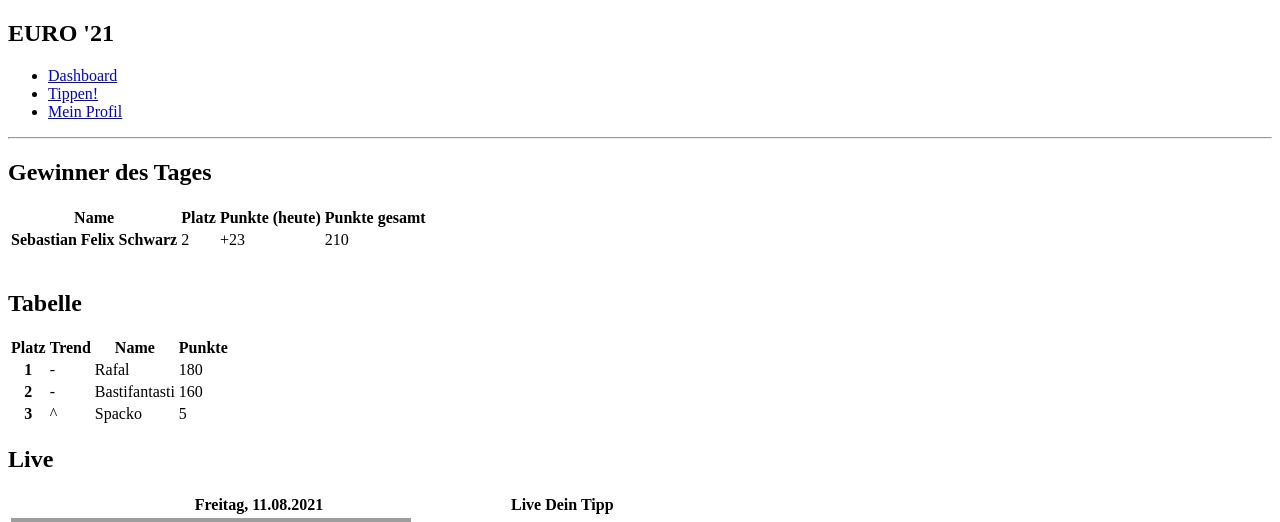
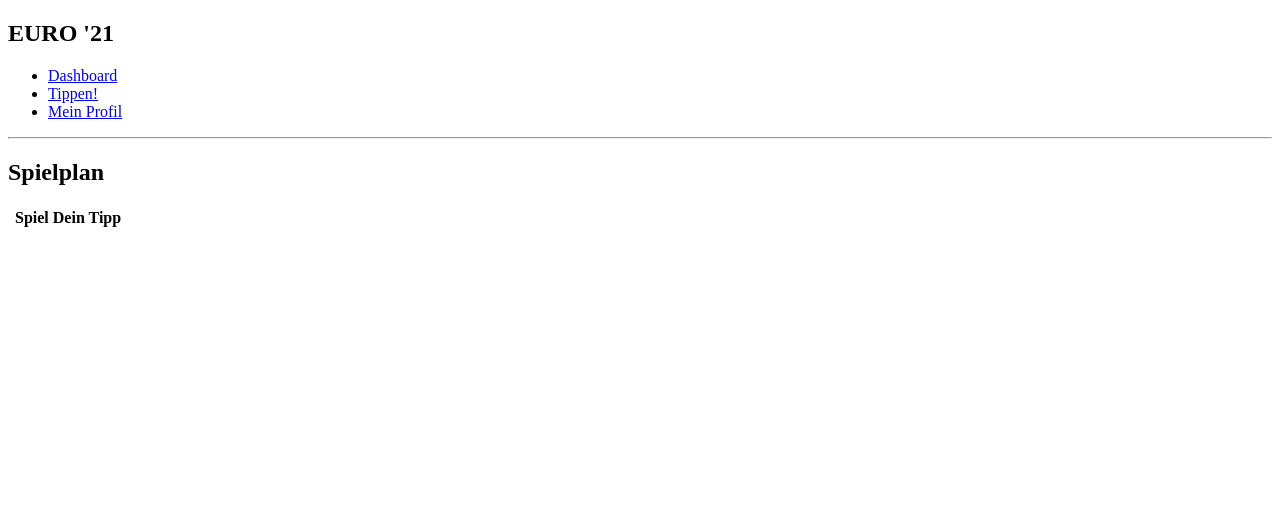
Before and after one commit to football-betting/frontend, a Symfony app: template templates/home/index.html.twig in a window 1280 px wide. Shown: the top 522 px of the page. After the commit the page ends 227 px from the top, so only its background shows below. Run offline with Twig, Linux system fonts and the light colour scheme; the template is opened without the code that fills it, so the values that code supplies are empty; some libraries are stand-ins or nearby versions; grey boxes are pictures that could not be loaded.

Commit message:
And a commit that I don't know the reason of...

```diff
--- a/templates/home/index.html.twig
+++ b/templates/home/index.html.twig
@@ -5,11 +5,11 @@
 {% block body %}
     <div class="row">
         <div class="col">
-            {%  include "home/winner-of-the-day.html.twig" %}<br>
-            {%  include "home/ranking.html.twig" %}
+{#            {%  include "home/winner-of-the-day.html.twig" %}<br>#}
+{#            {%  include "home/ranking.html.twig" %}#}
         </div>
         <div class="col">
-            {%  include "home/live-games.html.twig" %}<br>
+{#            {%  include "home/live-games.html.twig" %}<br>#}
             {%  include "home/schedule.html.twig" %}
         </div>
     </div>
--- a/templates/home/schedule.html.twig
+++ b/templates/home/schedule.html.twig
@@ -4,39 +4,41 @@
         <table class="table table-hover table-dark table-live">
             <thead>
             <tr>
-                <th scope="col">Samstag, 12.08.2021</th>
-                <th scope="col" class="center-td">Live</th>
+                <th scope="col"></th>
+                <th scope="col" class="center-td">Spiel</th>
                 <th scope="col" class="center-td">Dein Tipp</th>
                 <th scope="col"></th>
             </tr>
             </thead>
             <tbody>
-            <form id="2020-06-16:1500:FR-DE" data-controller="tipp">
-            <tr>
-                <td scope="row"><img src="https://www.countryflags.io/gb/flat/32.png">&nbsp;&nbsp;&nbsp;&nbsp;England</td>
-                <td class="center-td">-</td>
-                <td class="center-td"><input type="number" class="input-score" placeholder="0" maxlength="2" size="2" min="0" max="20"></td>
-                <td rowspan="2"  style="vertical-align : middle;text-align:center;" class="last-td"><span class="score">15:00</span></td>
-            </tr>
-            <tr>
-                <td scope="row" class="last-td"><img src="https://www.countryflags.io/se/flat/32.png">&nbsp;&nbsp;&nbsp;&nbsp;Schweden</td>
-                <td class="center-td last-td">-</td>
-                <td class="center-td last-td"><input type="number" class="input-score" placeholder="0" maxlength="2" size="2" min="0" max="20"></td>
-            </tr>
-            </form>
-            <form id="2020-06-16:2100:NL-BE" data-controller="tipp">
+            {% for game in games %}
+                <form id="{{ game.matchId }}" data-controller="tipp">
                 <tr>
-                    <td scope="row"><img src="https://www.countryflags.io/nl/flat/32.png">&nbsp;&nbsp;&nbsp;&nbsp;Niederlande</td>
+                    <td scope="row"><img src="https://www.countryflags.io/{{ game.team1 }}/flat/32.png">&nbsp;&nbsp;&nbsp;&nbsp;{{ game.team1 }}</td>
                     <td class="center-td">-</td>
                     <td class="center-td"><input type="number" class="input-score" placeholder="0" maxlength="2" size="2" min="0" max="20"></td>
-                    <td rowspan="2"  style="vertical-align : middle;text-align:center;" class="last-td"><span class="score">18:30</span></td>
+                    <td rowspan="2"  style="vertical-align : middle;text-align:center;" class="last-td"><span class="score">{{ game.matchDatetime |date('d.m H:i') }}</span></td>
                 </tr>
                 <tr>
-                    <td scope="row" class="last-td"><img src="https://www.countryflags.io/be/flat/32.png">&nbsp;&nbsp;&nbsp;&nbsp;Belgien</td>
+                    <td scope="row" class="last-td"><img src="https://www.countryflags.io/{{ game.team2 }}/flat/32.png">&nbsp;&nbsp;&nbsp;&nbsp;{{ game.team2 }}</td>
                     <td class="center-td last-td">-</td>
                     <td class="center-td last-td"><input type="number" class="input-score" placeholder="0" maxlength="2" size="2" min="0" max="20"></td>
                 </tr>
-            </form>
+                </form>
+            {% endfor %}
+{#            <form id="2020-06-16:2100:NL-BE" data-controller="tipp">#}
+{#                <tr>#}
+{#                    <td scope="row"><img src="https://www.countryflags.io/nl/flat/32.png">&nbsp;&nbsp;&nbsp;&nbsp;Niederlande</td>#}
+{#                    <td class="center-td">-</td>#}
+{#                    <td class="center-td"><input type="number" class="input-score" placeholder="0" maxlength="2" size="2" min="0" max="20"></td>#}
+{#                    <td rowspan="2"  style="vertical-align : middle;text-align:center;" class="last-td"><span class="score">18:30</span></td>#}
+{#                </tr>#}
+{#                <tr>#}
+{#                    <td scope="row" class="last-td"><img src="https://www.countryflags.io/be/flat/32.png">&nbsp;&nbsp;&nbsp;&nbsp;Belgien</td>#}
+{#                    <td class="center-td last-td">-</td>#}
+{#                    <td class="center-td last-td"><input type="number" class="input-score" placeholder="0" maxlength="2" size="2" min="0" max="20"></td>#}
+{#                </tr>#}
+{#            </form>#}
             </tbody>
         </table>
     </div>
```
Also changed, not shown: src/Controller/DashboardController.php (+7 -1 lines), src/Service/Api.php (+16 -0 lines).
